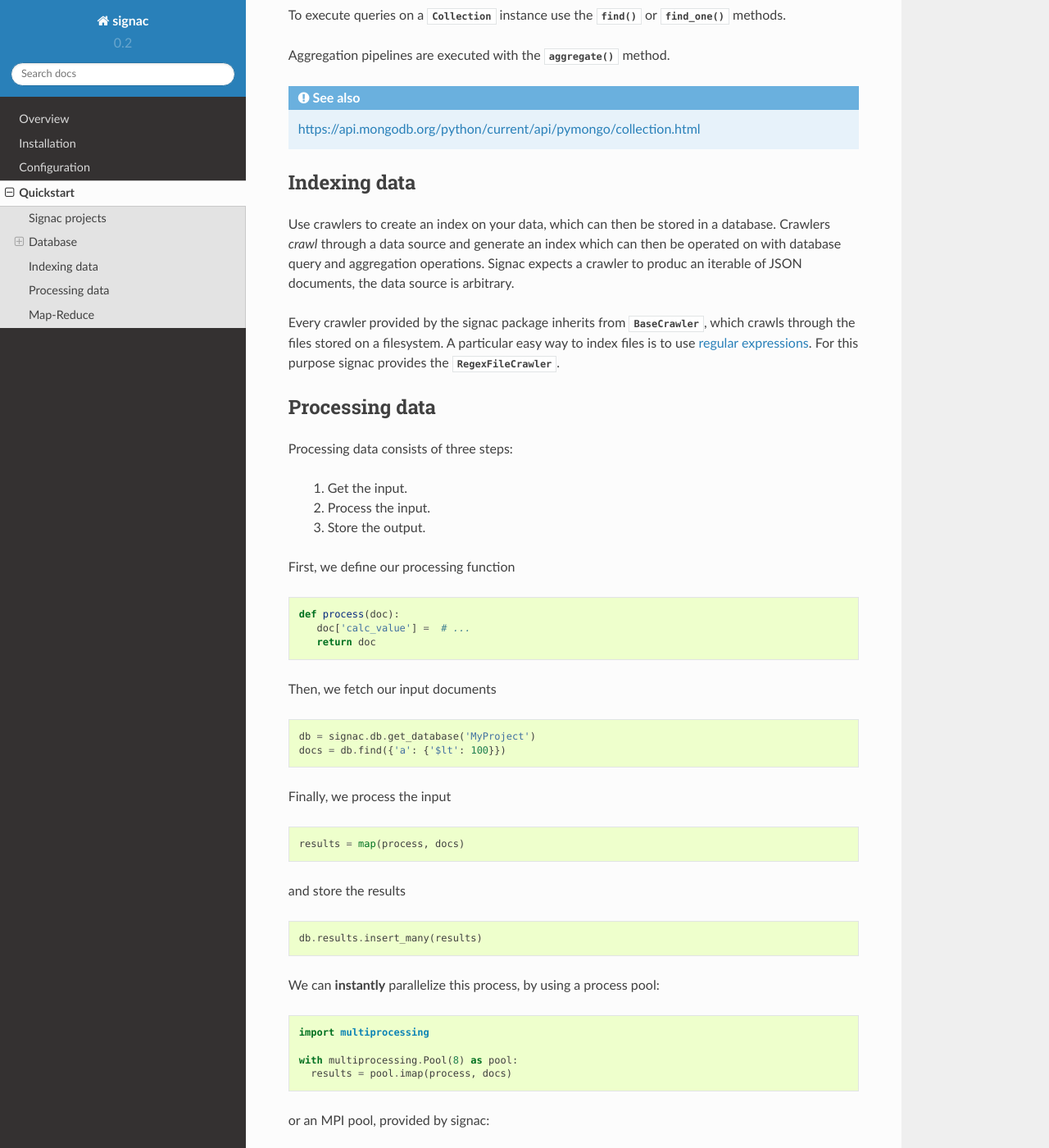
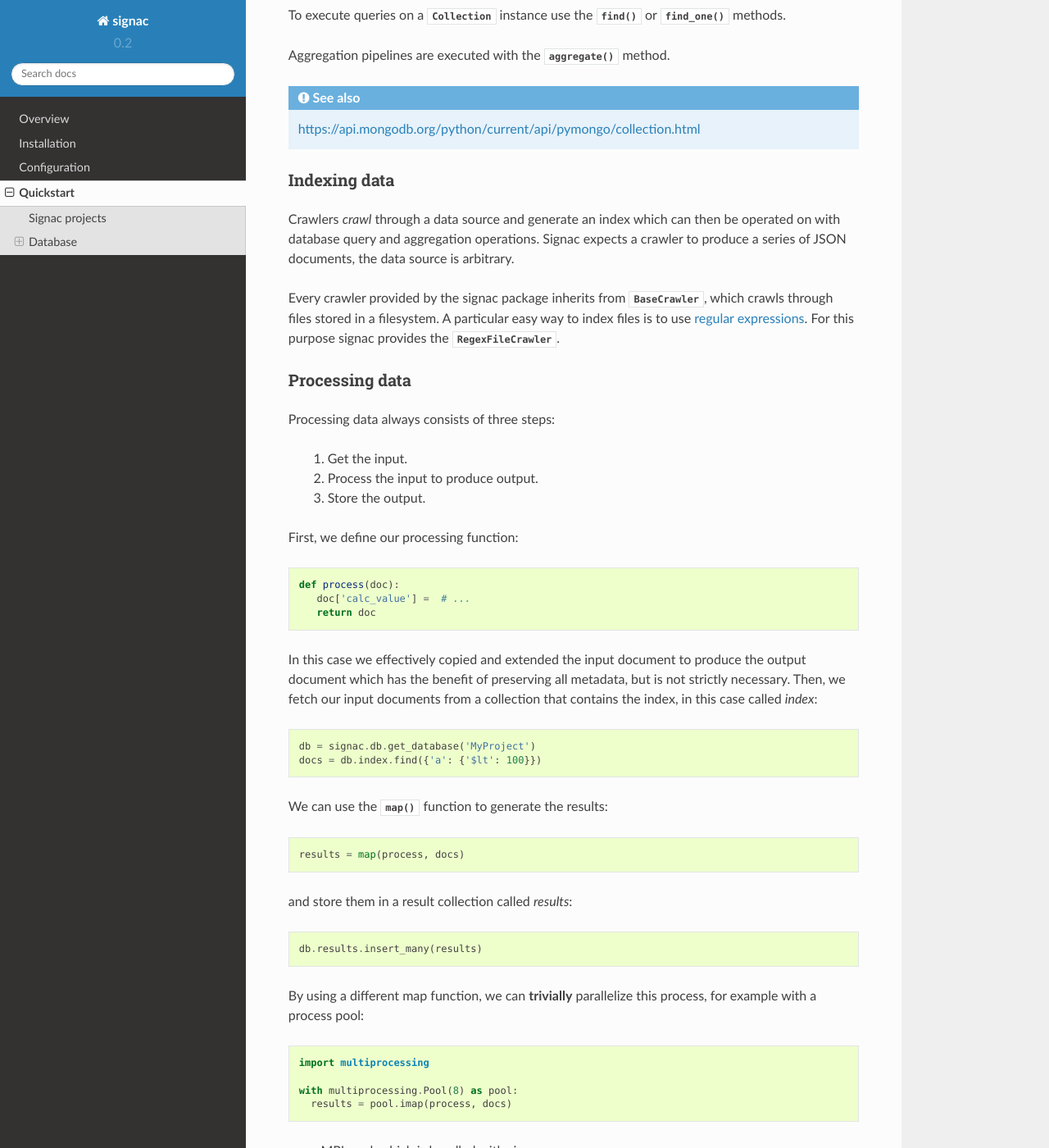
Before and after one commit to glotzerlab/signac, a Sphinx documentation site: the page built from doc/quickstart.rst, in a window 1280 px wide and 1400 px high, scrolled down 1486 px. Shown: the whole window at 82% size. Built offline with Sphinx 7.4.7 and the Read the Docs theme 2.0.0, drawn with Linux system fonts in a browser that asks for light colours; some of the changed text lies outside the part shown.

Commit message:
Improve the quickstart chapter.

```diff
--- a/doc/quickstart.rst
+++ b/doc/quickstart.rst
@@ -76,30 +76,27 @@ Aggregation pipelines are executed with the :py:meth:`~pymongo.collection.Collec
 .. seealso:: https://api.mongodb.org/python/current/api/pymongo/collection.html
 
 Indexing data
-=============
+-------------
 
-Use crawlers to create an index on your data, which can then be stored in a database.
 Crawlers `crawl` through a data source and generate an index which can then be operated on with database query and aggregation operations.
-Signac expects a crawler to produc an iterable of JSON documents, the data source is arbitrary.
+Signac expects a crawler to produce a series of JSON documents, the data source is arbitrary.
 
-Every crawler provided by the signac package inherits from :py:class:`~signac.contrib.crawler.BaseCrawler`, which crawls through the files stored on a filesystem.
+Every crawler provided by the signac package inherits from :py:class:`~signac.contrib.crawler.BaseCrawler`, which crawls through files stored in a filesystem.
 A particular easy way to index files is to use `regular expressions`_.
 For this purpose signac provides the :py:class:`~signac.contrib.crawler.RegexFileCrawler`.
 
 .. _`regular expressions`: https://en.wikipedia.org/wiki/Regular_expression
 
+Processing data
+---------------
 
-Processing data
-===============
-
-Processing data consists of three steps:
+Processing data always consists of three steps:
 
   1. Get the input.
-  2. Process the input.
+  2. Process the input to produce output.
   3. Store the output.
 
-
-First, we define our processing function
+First, we define our processing function:
 
 .. code:: python
 
@@ -107,26 +104,27 @@ First, we define our processing function
       doc['calc_value'] =  # ...
       return doc
 
-Then, we fetch our input documents
+In this case we effectively copied and extended the input document to produce the output document which has the benefit of preserving all metadata, but is not strictly necessary.
+Then, we fetch our input documents from a collection that contains the index, in this case called `index`:
 
 .. code:: python
 
    db = signac.db.get_database('MyProject')
-   docs = db.find({'a': {'$lt': 100}})
+   docs = db.index.find({'a': {'$lt': 100}})
 
-Finally, we process the input
+We can use the :py:func:`map` function to generate the results:
 
 .. code:: python
 
    results = map(process, docs)
 
-and store the results
+and store them in a result collection called `results`:
 
 .. code:: python
 
    db.results.insert_many(results)
 
-We can **instantly** parallelize this process, by using a process pool:
+By using a different map function, we can **trivially** parallelize this process, for example with a process pool:
 
 .. code:: python
 
@@ -135,39 +133,32 @@ We can **instantly** parallelize this process, by using a process pool:
    with multiprocessing.Pool(8) as pool:
      results = pool.imap(process, docs)
 
-or an MPI pool, provided by signac:
+or an MPI pool, which is bundled with signac:
 
 .. code:: python
 
    with signac.contrib.MPIPool() as pool:
       results = pool.map(process, docs, ntask=docs.count())
 
-Map-Reduce
-==========
-
-One way to process data in the database is the map-reduce schema:
-
-  1. Create a query, to define the data set to operate on,
-  2. process (map) the data into a new set of data,
-  3. reduce the data.
-
-In our example we want to process all data, where the parameter `a` is less than 100.
-We will calculate a value from our document and store the result in a second collection called `results`.
-As the final step, we will reduce the data by calculating the average of all calculated values grouped by a second parameter `b`.
+We can then operate with the results collection and for example reduce the data with aggregation operations.
+This is an example of how we could calculate the average of our calculated value grouped by a second parameter b:
 
 .. code::
 
-    import signac
+    reduced_result = db.results.aggregate(
+      [
+        {'$group: {
+            '_id': 'b',
+            'avgValue': {'$avg': 'calc_value'}
+            }
+        }
+      ]
+    )
 
-    def process(doc):
-        doc['calculated_value'] = # ...
-        return doc
+.. seealso::
 
-    db = signac.db.get_database('MyProject')
-    query = {'a': {'$lt': 100}}
-    db.results.insert_many(map(process, db.index.find(query)))
-    the_average = db.results.aggregate([
-      {'$group': {
-        '_id': 'b',
-        'avgValue': {'$avg': 'calculated_value'}
-    }}])
+  The combined process of mapping and reducing is called MapReduce_.
+  For more information on the aggregation syntax, please refer to the `MongoDB reference on aggregation`_.
+
+.. _MapReduce: https://en.wikipedia.org/wiki/MapReduce
+.. _`MongoDB reference on aggregation`: https://docs.mongodb.org/manual/reference/aggregation/
```
